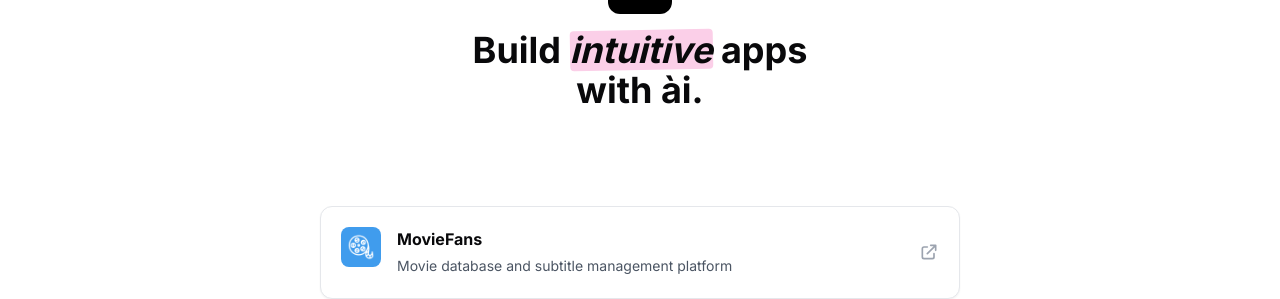
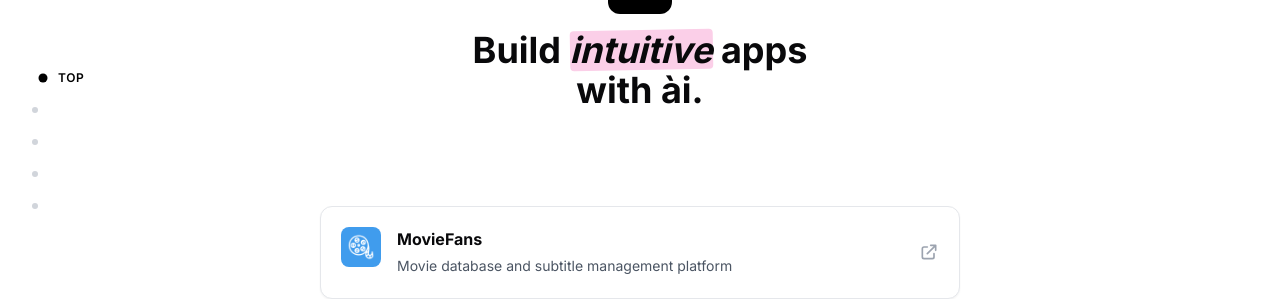
Before and after one commit to isantan71/michael-landing-page, a Next.js app: page / in a window 1280 px wide. Shown: the part 258-557 px from the top of the page. Built offline with nearby package versions, Linux system fonts and the light colour scheme; a web font is replaced by a local one.

Commit message:
add side-navigation component

```diff
--- a/src/app/page.tsx
+++ b/src/app/page.tsx
@@ -318,10 +318,12 @@ function ProductCard({
   product,
   isLoggedIn,
   isPlayground = false,
+  id,
 }: {
   product: Product;
   isLoggedIn: boolean;
   isPlayground?: boolean;
+  id?: string;
 }) {
   const availableCategories = Object.keys(product.categories).filter(
     (key) => product.categories[key as keyof typeof product.categories],
@@ -345,6 +347,7 @@ function ProductCard({
 
     return (
       <div
+        id={id}
         className="bg-white p-5 rounded-xl border border-gray-200 shadow-sm hover:shadow-md hover:border-gray-300 transition-all cursor-pointer"
         onClick={() => {
           if (typeof window !== "undefined") {
@@ -385,6 +388,7 @@ function ProductCard({
 
   return (
     <div
+      id={id}
       className={`p-5 rounded-xl border shadow-sm transition-all ${isPlayground
         ? "bg-gradient-to-br from-violet-50 to-purple-50 border-violet-200"
         : "bg-white border-gray-200"
@@ -426,6 +430,49 @@ function ProductCard({
   );
 }
 
+// Side navigation component
+function SideNav({
+  items,
+  activeId,
+}: {
+  items: { id: string; name: string }[];
+  activeId: string;
+}) {
+  return (
+    <nav className="fixed left-8 top-1/2 -translate-y-1/2 hidden lg:flex flex-col gap-4 z-40">
+      {items.map((item) => (
+        <a
+          key={item.id}
+          href={`#${item.id}`}
+          className={`group flex items-center gap-3 transition-all ${activeId === item.id ? "translate-x-2" : "hover:translate-x-1"
+            }`}
+          onClick={(e) => {
+            e.preventDefault();
+            document.getElementById(item.id)?.scrollIntoView({
+              behavior: "smooth",
+            });
+          }}
+        >
+          <div
+            className={`w-1.5 h-1.5 rounded-full transition-all ${activeId === item.id
+              ? "bg-black scale-150"
+              : "bg-gray-300 group-hover:bg-gray-400"
+              }`}
+          />
+          <span
+            className={`text-xs font-semibold tracking-wider uppercase transition-all ${activeId === item.id
+              ? "text-black opacity-100"
+              : "text-gray-400 opacity-0 group-hover:opacity-100"
+              }`}
+          >
+            {item.name}
+          </span>
+        </a>
+      ))}
+    </nav>
+  );
+}
+
 export default function Home() {
   const [isLoggedIn, setIsLoggedIn] = useState(false);
   const [previewMode, setPreviewMode] = useState(false);
@@ -433,6 +480,7 @@ export default function Home() {
   const [username, setUsername] = useState("");
   const [password, setPassword] = useState("");
   const [error, setError] = useState("");
+  const [activeId, setActiveId] = useState("top");
 
   useEffect(() => {
     if (typeof window === "undefined") return;
@@ -441,6 +489,22 @@ export default function Home() {
     if (stored === "true") {
       setIsLoggedIn(true);
     }
+
+    const handleScroll = () => {
+      const sections = document.querySelectorAll("header[id], section[id]");
+      let current = "top";
+
+      for (const section of sections) {
+        const sectionTop = (section as HTMLElement).offsetTop;
+        if (window.pageYOffset >= sectionTop - 100) {
+          current = section.getAttribute("id") || "top";
+        }
+      }
+      setActiveId(current);
+    };
+
+    window.addEventListener("scroll", handleScroll);
+    return () => window.removeEventListener("scroll", handleScroll);
   }, []);
 
   const handleLogin = () => {
@@ -484,10 +548,29 @@ export default function Home() {
     }
   };
 
+  const navItems = [
+    { id: "top", name: "Top" },
+    { id: "projects", name: "Projects" },
+    ...products.map((p) => ({
+      id: p.name.toLowerCase().replace(/\s+/g, "-"),
+      name: p.name,
+    })),
+    ...(isLoggedIn && !previewMode
+      ? [
+        { id: "playground", name: "Playground" },
+        ...playgroundProducts.map((p) => ({
+          id: p.name.toLowerCase().replace(/\s+/g, "-"),
+          name: p.name,
+        })),
+      ]
+      : []),
+  ];
+
   return (
     <main className="min-h-screen bg-white px-6 md:px-0">
+      <SideNav items={navItems} activeId={activeId} />
       {/* Header */}
-      <header className="text-center pt-24 md:pt-48 space-y-4">
+      <header id="top" className="text-center pt-24 md:pt-48 space-y-4">
         {/* Login/Logout Buttons - Top Right */}
         <div className="absolute top-6 right-6 flex items-center gap-2">
           {!isLoggedIn ? (
@@ -569,10 +652,11 @@ export default function Home() {
       )}
 
       {/* Products Section */}
-      <section className="max-w-[640px] mx-auto mt-24 md:mt-24 space-y-4">
+      <section id="projects" className="max-w-[640px] mx-auto mt-24 md:mt-24 space-y-4">
         {products.map((product) => (
           <ProductCard
             key={product.name}
+            id={product.name.toLowerCase().replace(/\s+/g, '-')}
             product={product}
             isLoggedIn={isLoggedIn && !previewMode}
             isPlayground={false}
@@ -582,7 +666,7 @@ export default function Home() {
 
       {/* Playground Section - Only visible when logged in and not in preview mode */}
       {isLoggedIn && !previewMode && (
-        <section className="max-w-[640px] mx-auto mt-16 space-y-4">
+        <section id="playground" className="max-w-[640px] mx-auto mt-16 space-y-4">
           <div className="flex items-center gap-3 mb-6">
             <h2 className="text-xl font-bold text-gray-900">Playground</h2>
             <span className="px-2 py-0.5 text-xs font-medium bg-violet-100 text-violet-700 rounded-full">
@@ -592,6 +676,7 @@ export default function Home() {
           {playgroundProducts.map((product) => (
             <ProductCard
               key={product.name}
+              id={product.name.toLowerCase().replace(/\s+/g, '-')}
               product={product}
               isLoggedIn={isLoggedIn && !previewMode}
               isPlayground={true}
```
